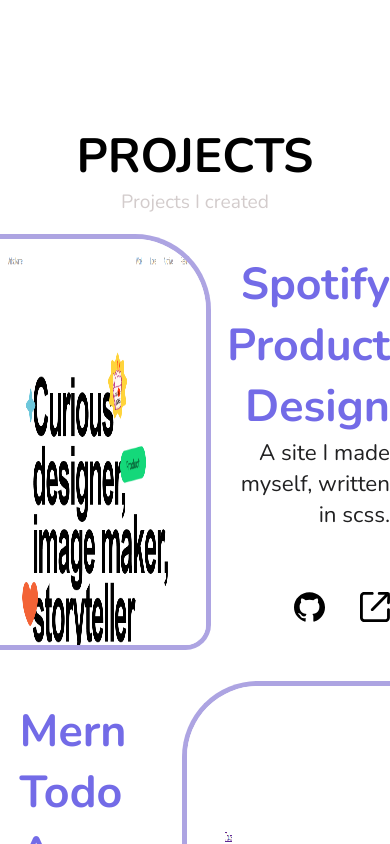
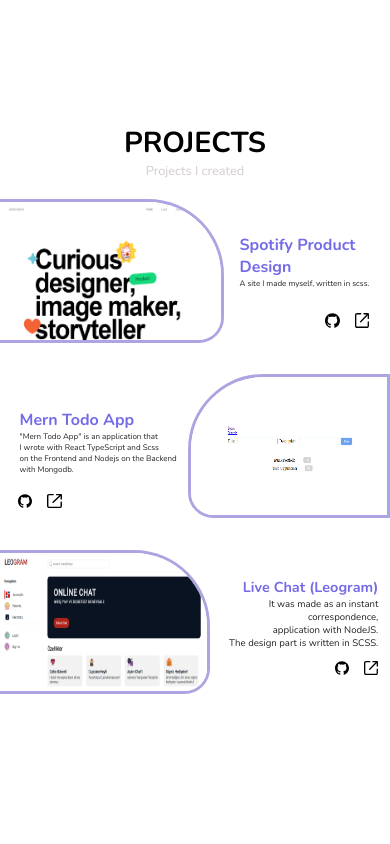
Before and after one commit to burakbehlull/portfolio-site, a React (Create React App) app in the folder client/: page / in a window 390 px wide. Shown: the part 2160-3004 px from the top of the page. Built offline with nearby package versions, Linux system fonts and the light colour scheme.

Commit message:
feat: Mobile Resp. "Project" Completed

```diff
--- a/client/src/App.scss
+++ b/client/src/App.scss
@@ -25,5 +25,8 @@
             @import './components/Skills/Skills.scss';
             @import './components/Projects/Projects.scss';
         }
+
     }
+
+    @import './components/Footer/Footer.scss';
 }
--- a/client/src/App.tsx
+++ b/client/src/App.tsx
@@ -4,6 +4,7 @@
 import Skills from './components/Skills/Skills';
 import Projects from './components/Projects/Projects';
 import './App.scss';
+import Footer from './components/Footer/Footer';
 
 function App() {
   return (
@@ -17,7 +18,11 @@
         <About />
         <Skills />
         <Projects />
+
       </main>
+
+      <Footer />
+
     </div>
   );
 }
--- a/client/src/Assets/scss/Helpers.scss
+++ b/client/src/Assets/scss/Helpers.scss
@@ -134,3 +134,135 @@
         }
     }
 }
+
+//MOBİL
+@mixin projectLeft_Mobil(){
+    .project-left {
+        display: flex;
+        justify-content: flex-start;
+        .project-box {
+            width: 16em;
+            height: 9em;
+
+            img{
+                width: 100%;
+                height: 100%;
+                border-radius: 0px clamp(50px, 9vmax, 250px) clamp(15px, 3vmax, 100px) 0px;
+                border: 3px solid rgb(173,164,226);
+                border-left: 0px;
+                object-fit: fill;
+            }
+        }
+        .project-text {
+            text-align: start;
+            padding-top: 9%;
+
+            h2{
+                font-size: 1em;
+                color: #736be7;
+            }
+            p{
+                color: #212122;
+                font-size: 0.5em;
+            }
+            .project-buttons{
+                padding-top: 15%;
+                display: flex;
+                justify-content: flex-end;
+                gap: 15px;
+                padding-right: 1.3em;
+
+                a{
+                    img{
+                        width: 0.9em;
+                    }
+                }
+            }
+        }
+    }
+}
+
+
+@mixin projectRight_Mobil(){
+    .project-right {
+        padding-top: 8%;
+        display: flex;
+        justify-content: flex-end;
+        .project-box {
+            width: 16em;
+            height: 9em;
+            img{
+                width: 100%;
+                height: 100%;
+                border-radius: clamp(50px, 9vmax, 250px) 0px 0px clamp(15px, 3vmax, 100px);
+                border: 3px solid rgb(173,164,226);
+            }
+        }
+        .project-text {
+            align-items: start;
+            padding-top: 9%;
+            h2{
+                font-size: 1em;
+            }
+            p{
+                font-size: .5em;
+            }
+            .project-buttons{
+                padding-right: 75%;
+                padding-top: 10%;
+                display: flex;
+                justify-content: flex-end;
+                gap: 15px;
+                a{
+                    img{
+                        width: 0.9em;
+                    }
+                }
+            }
+        }
+    }
+}
+
+
+@mixin projectRight2_Mobil(){
+    .project-right2 {
+        padding-top: 8%;
+        display: flex;
+        .project-box {
+            width: 16em;
+            height: 9em;
+
+            img{
+                width: 100%;
+                height: 100%;
+                border-radius: 0px clamp(50px, 9vmax, 250px) clamp(15px, 3vmax, 100px) 0px;
+                border: 3px solid rgb(173,164,226);
+                border-left: 0px;
+                object-fit: fill;
+            }
+        }
+        .project-text {
+            align-items: end;
+            text-align: end;
+            padding-top: 7%;
+            padding-right: 3%;
+            h2{
+                font-size: .9em;
+            }
+            p{
+                font-size: .6em;
+            }
+            .project-buttons{
+                padding-top: 7%;
+                display: flex;
+                justify-content: flex-end;
+                gap: 15px;
+                a{
+                    img{
+                        width: .9em;
+                    }
+                }
+            }
+        }
+    }
+}
--- a/client/src/components/Footer/Footer.scss
+++ b/client/src/components/Footer/Footer.scss
@@ -1,3 +1,3 @@
 footer{
-    width: 100%;
+    //Footer Content
 }
--- a/client/src/components/Projects/Projects.scss
+++ b/client/src/components/Projects/Projects.scss
@@ -1,5 +1,5 @@
 &#projects{
-    height: calc(85vh);
+    height: calc(110vh);
     .projects-header{
         padding-top: 15%;
         h1{
@@ -19,4 +19,25 @@
         @include projectRight();
         @include projectRight2();
     }
+
+
+        //Mobile
+        @media only screen and (max-width: 480px){
+            .projects-header{
+                padding-top: 15%;
+                h1{
+                    font-size: 1.8rem;
+                }
+                h3{
+                    font-size:.8rem;
+                    text-align: center;
+                }
+            }
+            .projects-space {
+                padding-top: 5%;
+                @include projectLeft_Mobil();
+                @include projectRight_Mobil();
+                @include projectRight2_Mobil();
+            }
+        }
 }
--- a/client/src/components/Skills/Skills.scss
+++ b/client/src/components/Skills/Skills.scss
@@ -105,6 +105,7 @@
 
     }
 
+    //Mobile
     @media only screen and (max-width: 480px){
         .skills-header{
             padding-top: 15%;
```
